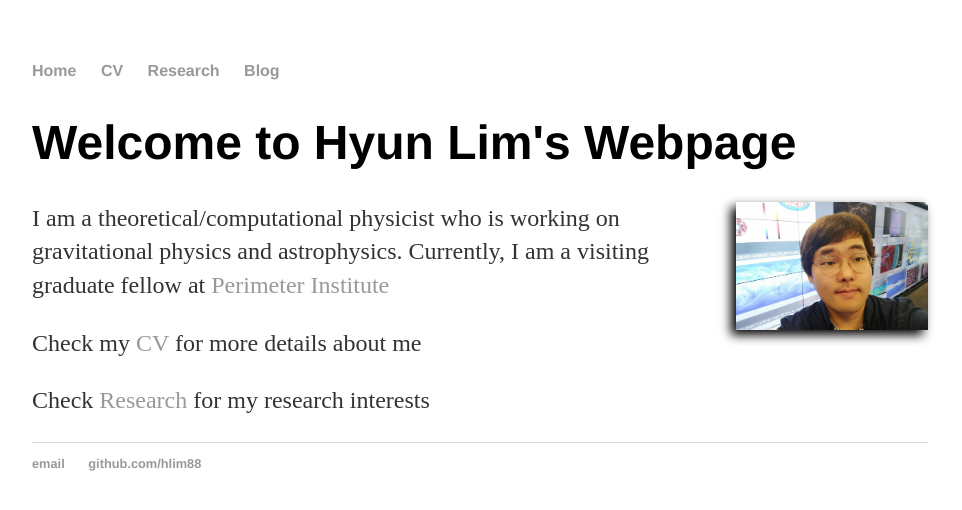
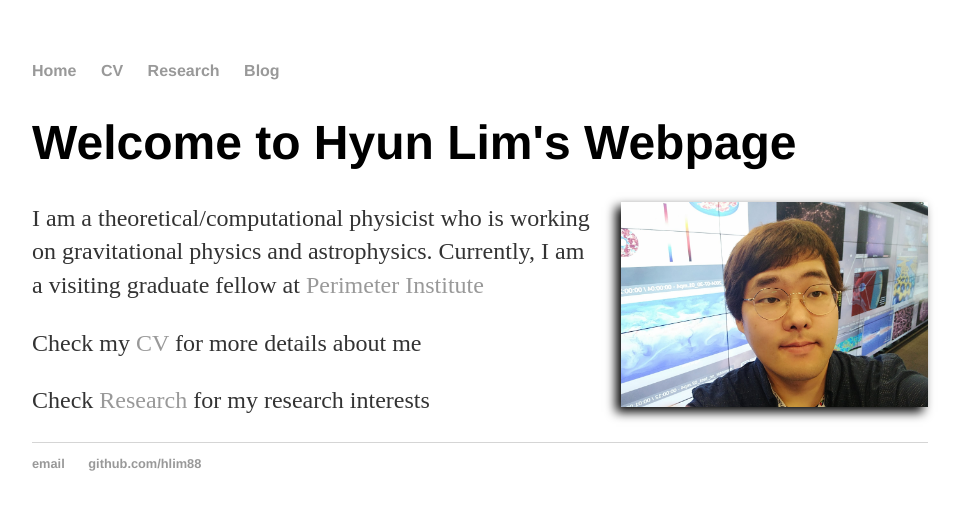
Before and after one commit to hlim88/hlim88.github.io, a Jekyll site: the page built from index.html, in a window 1280 px wide. Shown: the top 510 px of the page, without its empty margins (160-1122 px from the left). Built offline with Jekyll 4.4.1, drawn with Linux system fonts in a browser that asks for light colours.

Commit message:
One more

```diff
--- a/index.html
+++ b/index.html
@@ -5,7 +5,7 @@ title: Hyun Lim
 
 		<div class="blurb">
 			<h1>Welcome to Hyun Lim's Webpage</h1>
-            <p><img src="images/hlim.jpg" alt="Hyun Lim" width="192" height="128" class="align_right shadow"/>
+            <p><img src="images/hlim.jpg" alt="Hyun Lim" width="307" height="205" class="align_right shadow"/>
 			I am a theoretical/computational physicist who is working on gravitational physics and astrophysics. Currently, I am a visiting graduate fellow at <a href="https://www.perimeterinstitute.ca">Perimeter Institute</a> </p>
 			<p>Check my <a href="/cv">CV</a> for more details about me</p>
 		    <p>Check <a href="/research">Research</a> for my research interests</p>
```
